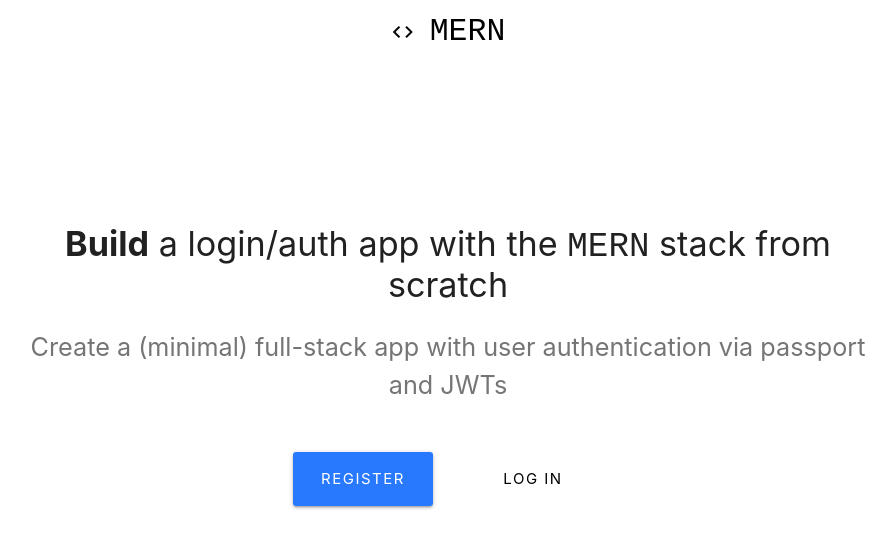
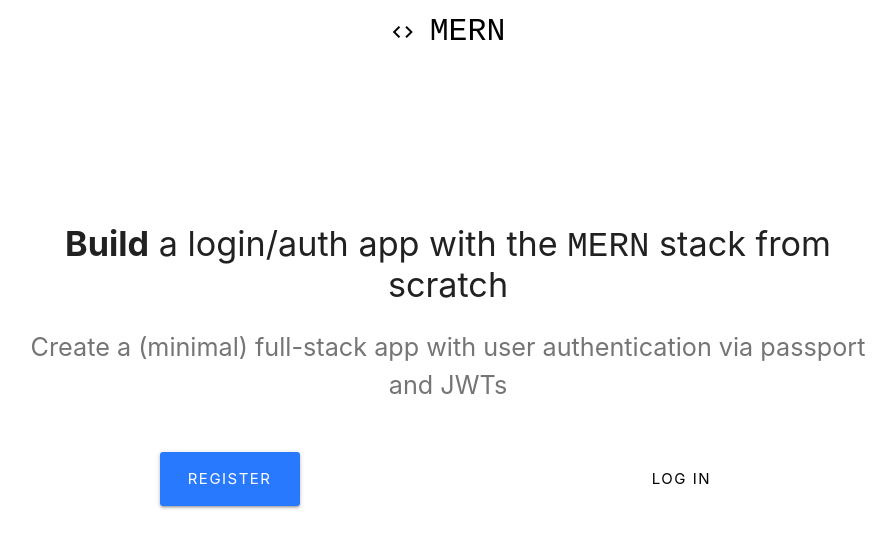
Before and after one commit to jdavid18/mern-auth, a React (Create React App) app in the folder client/: page / in a window 1280 px wide. Shown: the top 548 px of the page, without its empty margins (192-1088 px from the left). Built offline with nearby package versions, Linux system fonts and the light colour scheme.

Commit message:
Updated button layout on Landing page

```diff
--- a/client/src/components/layout/Landing.js
+++ b/client/src/components/layout/Landing.js
@@ -17,6 +17,7 @@ class Landing extends Component {
               passport and JWTs
             </p>
             <br />
+            <div className="col s6">
               <Link
                 to="/register"
                 style={{
@@ -28,6 +29,8 @@ class Landing extends Component {
               >
                 Register
               </Link>
+            </div>
+            <div className="col s6">
               <Link
                 to="/login"
                 style={{
@@ -43,6 +46,7 @@ class Landing extends Component {
             </div>
           </div>
         </div>
+      </div>
     );
   }
 }
```
Lines whose indentation alone changed are shown as unchanged.
